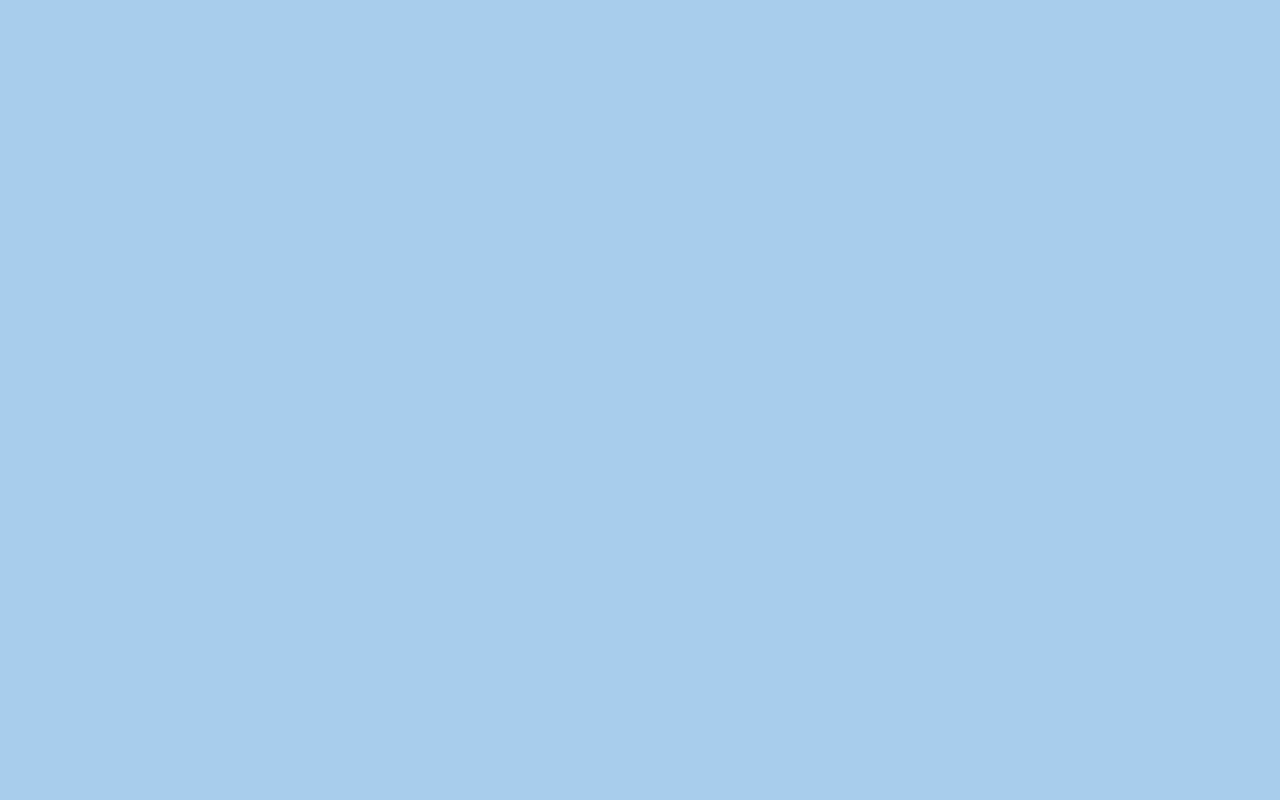
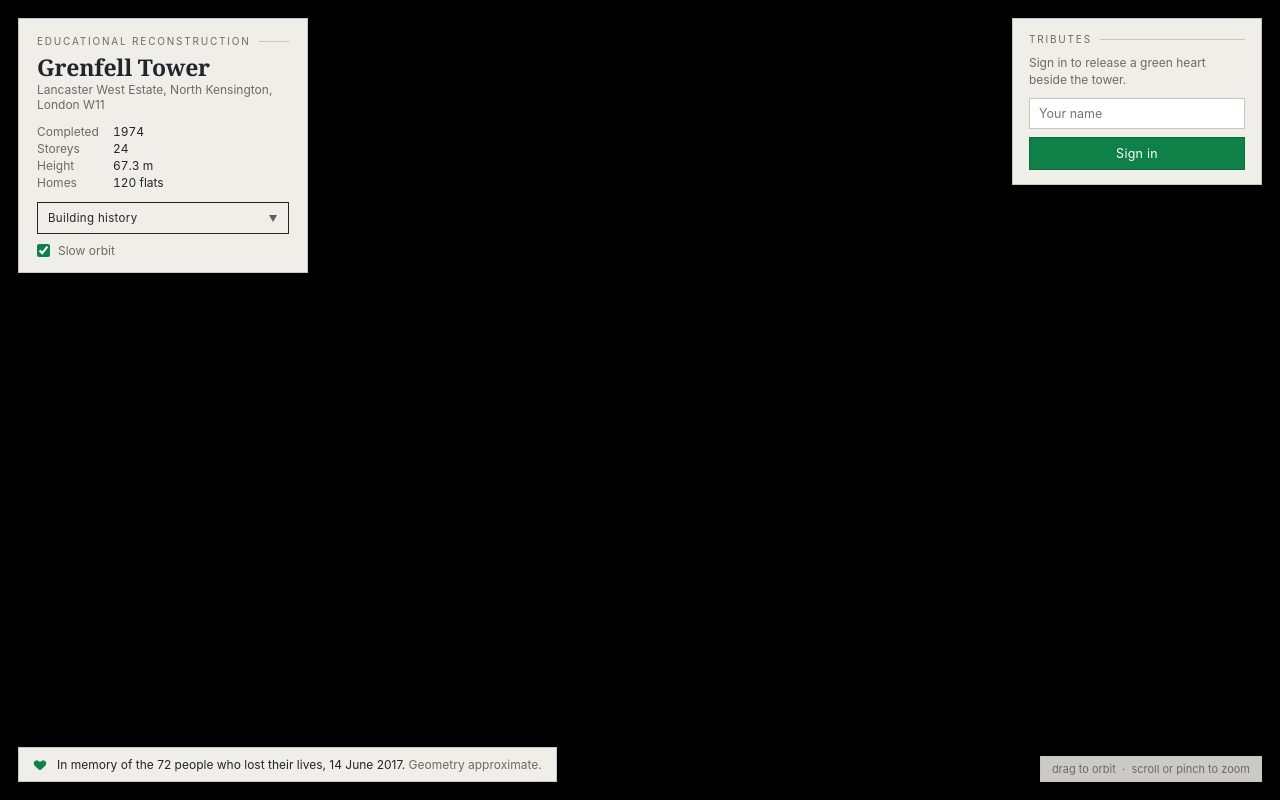
Before and after one commit to Pouya530/grenfell-memorial, a Next.js app: page / in a window 1280 px wide. Before the commit this address had no page. Built offline with nearby package versions, Linux system fonts and the light colour scheme.

Commit message:
Serve memorial at root URL without redirecting to /scene.html.
Restore iframe shell on / so the address bar stays grenfell.memorial while preserving Next.js SEO metadata.

```diff
--- a/app/page.tsx
+++ b/app/page.tsx
@@ -1,5 +1,14 @@
-import { redirect } from "next/navigation";
+import { AboutMemorial } from "@/components/AboutMemorial";
 
 export default function HomePage() {
-  redirect("/scene.html");
+  return (
+    <>
+      <iframe
+        src="/scene.html"
+        title="Grenfell Tower — educational 3D reconstruction"
+        className="scene-frame"
+      />
+      <AboutMemorial />
+    </>
+  );
 }
--- a/next.config.mjs
+++ b/next.config.mjs
@@ -35,7 +35,6 @@ const nextConfig = {
         destination: "https://grenfell.memorial/:path*",
         permanent: true,
       },
-      { source: "/", destination: "/scene.html", permanent: false },
       { source: "/prototype", destination: "/scene.html", permanent: false },
       { source: "/prototype/raw", destination: "/scene.html", permanent: false },
     ];
```
